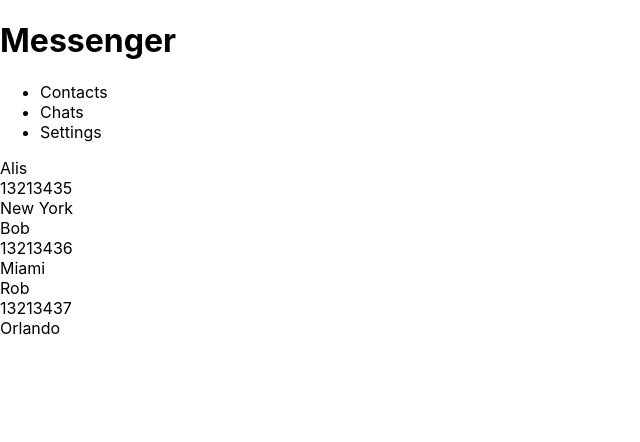
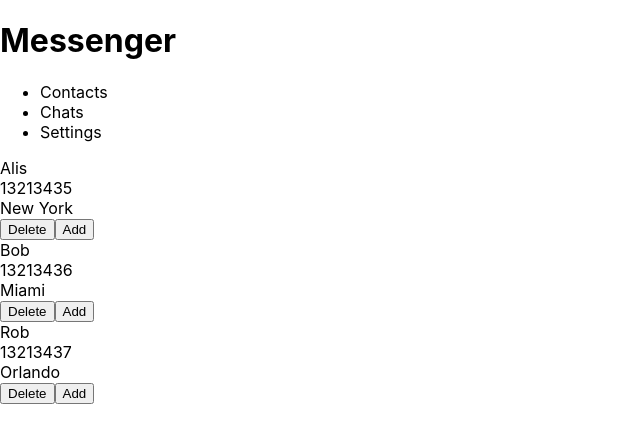
Before and after one commit to Nosov-Pavel/props1, a React (Create React App) app: page / in a window 1280 px wide. Shown: the top 442 px of the page, without its empty margins (0-640 px from the left). Built offline with nearby package versions, Linux system fonts and the light colour scheme.

Commit message:
ContactsPropsId

```diff
--- a/src/App.js
+++ b/src/App.js
@@ -35,16 +35,19 @@ import Contacts from "./Contacts";
 function App(){
     const mainMenu = ['Contacts', 'Chats', 'Settings']
     const contacts = [{
+        id: 1,
         name: 'Alis',
         phoneNumber: +13213435,
         address: 'New York'
     },
         {
+        id: 2,
         name: 'Bob',
         phoneNumber: +13213436,
         address: 'Miami',
     },
         {
+        id: 3,
         name: 'Rob',
         phoneNumber: +13213437,
         address: 'Orlando',
--- a/src/ContactItem.js
+++ b/src/ContactItem.js
@@ -21,6 +21,8 @@ function ContactItem(props){
             {props.contact.name}<br/>
             {props.contact.phoneNumber}<br/>
             {props.contact.address}<br/>
+            <button onClick={()=>console.log(props.contact.name)}>Delete</button>
+            <button onClick={()=>console.log(props.contact.name)}>Add</button>
 
         </div>
     );
--- a/src/Contacts.js
+++ b/src/Contacts.js
@@ -14,7 +14,7 @@ import ContactItem from "./ContactItem";
 function Contacts(props){
     return(
         <div>
-            {props.contacts.map(el =><ContactItem contact={el}/>)}
+            {props.contacts.map(el =><ContactItem key={el.id} contact={el}/>)}
         </div>
     );
 }
```
